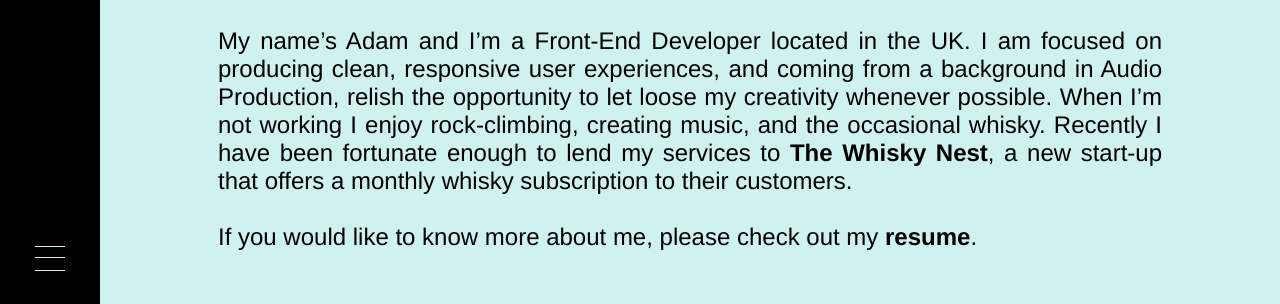
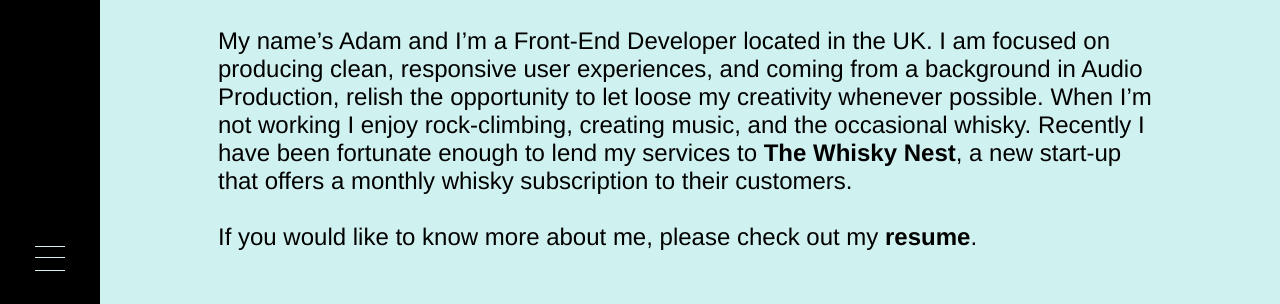
Before and after one commit to adam-pearman/apertje.github.io, a plain HTML site: page about.html in a window 1280 px wide. Shown: the part 144-448 px from the top of the page. Drawn offline with nearby package versions, Linux system fonts and the light colour scheme.

Commit message:
Changed text align from justify to left.

```diff
--- a/assets/css/master.scss
+++ b/assets/css/master.scss
@@ -129,7 +129,7 @@ main {
             font-size: 1.2rem;
             width: 80%;
             margin: auto;
-            text-align: justify;
+            text-align: left;
         }
         .skills, .social {
             display: grid;
@@ -260,7 +260,7 @@ main {
     }
 }
 
-@media only screen and (min-width: 1350px) {
+@media only screen and (min-width: 1400px) {
     main {
         .about, .contact {
             p {
```
Also changed, not shown: assets/css/master.css, 1 other file.
